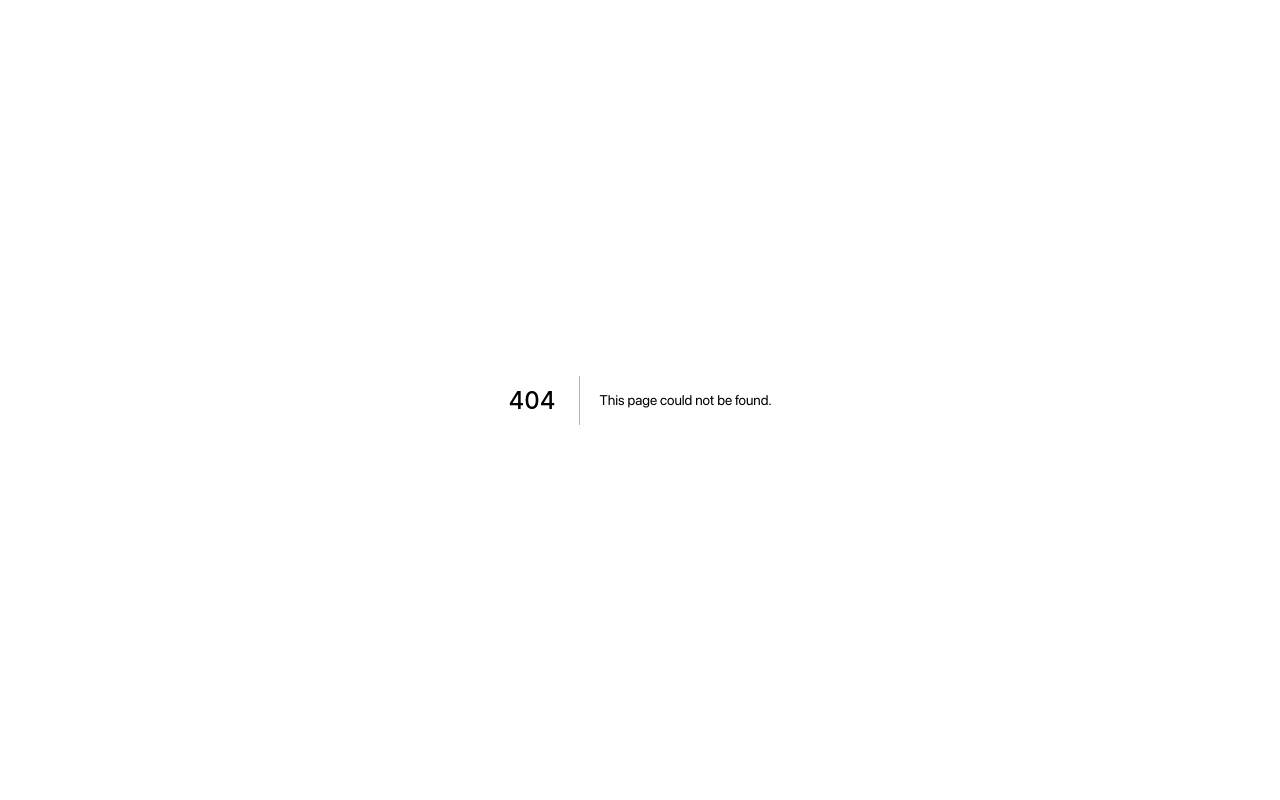
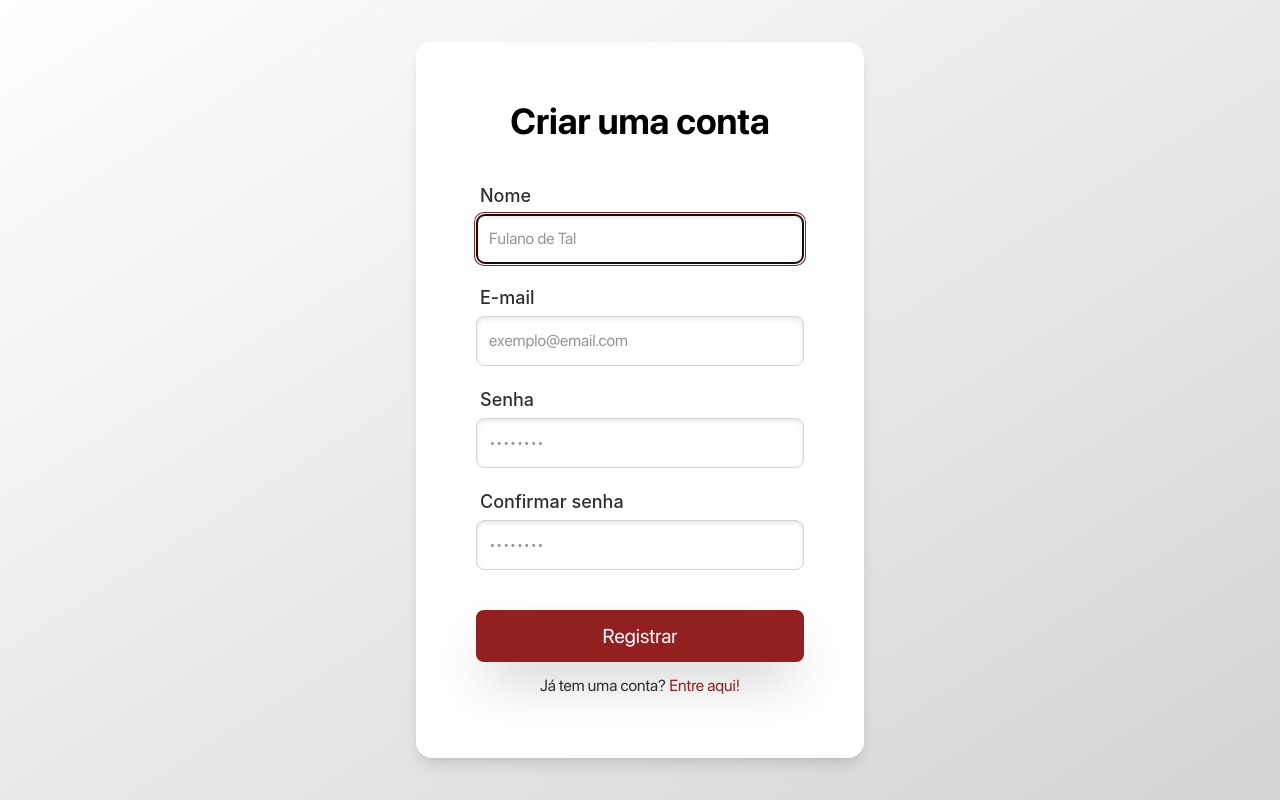
Before and after one commit to OLuizFernando/estudafatec.com, a Next.js app: page /register in a window 1280 px wide. Before the commit this address had no page. Built offline with nearby package versions, Linux system fonts and the light colour scheme; a web font is replaced by a local one.

Commit message:
create `CredentialsForm` component and add it to `/login` and `/register` pages

```diff
--- /dev/null
+++ b/components/CredentialsForm/index.js
@@ -0,0 +1,43 @@
+function CredentialsForm({ title, inputs, buttonText, redirectText }) {
+  return (
+    <>
+      <div className="flex flex-col justify-center items-center bg-white shadow-lg rounded-2xl py-15 px-10 md:p-15 m-5 max-w-md">
+        <h1 className="text-4xl text-center font-bold mb-10">{title}</h1>
+        <form className="flex flex-col">
+          {inputs.map((input) => (
+            <div key={input.id} className="mb-5">
+              <label
+                htmlFor={input.id}
+                className="block mb-1 ps-1 text-lg font-medium text-[#2e2e2e]"
+              >
+                {input.label}
+              </label>
+              <input
+                type={input.type}
+                id={input.id}
+                placeholder={input.placeholder}
+                required={input.required}
+                autoFocus={input.autoFocus}
+                className="border shadow-[inset_0_2px_5px_rgba(0,0,0,0.1)] border-gray-300 text-[#2e2e2e] rounded-lg focus:ring-2 focus:ring-[#922020] focus:border-[#922020] w-full p-3"
+              />
+            </div>
+          ))}
+          <button
+            type="submit"
+            className="text-white shadow-2xl bg-[#922020] hover:bg-red-900 focus:ring-4 focus:outline-none focus:ring-red-300 text-xl rounded-lg p-3 text-center w-full mb-3 mt-5"
+          >
+            {buttonText}
+          </button>
+        </form>
+        <a href={redirectText.href} className="text-[#2e2e2e]">
+          {redirectText.label}{" "}
+          <span className="text-[#922020] hover:underline">
+            {redirectText.linkText}
+          </span>
+        </a>
+      </div>
+    </>
+  );
+}
+
+export default CredentialsForm;
--- /dev/null
+++ b/pages/login/index.js
@@ -0,0 +1,37 @@
+import CredentialsForm from "components/CredentialsForm";
+
+function Login() {
+  return (
+    <>
+      <div className="min-h-screen flex flex-col justify-center items-center bg-gradient-to-br from-white to-neutral-300">
+        <CredentialsForm
+          title="Entrar"
+          inputs={[
+            {
+              label: "E-mail",
+              id: "email",
+              type: "email",
+              placeholder: "exemplo@email.com",
+              required: true,
+            },
+            {
+              label: "Senha",
+              id: "password",
+              type: "password",
+              placeholder: "••••••••",
+              required: true,
+            },
+          ]}
+          buttonText="Entrar na plataforma"
+          redirectText={{
+            label: "Não tem uma conta?",
+            linkText: "Crie uma aqui!",
+            href: "/register",
+          }}
+        />
+      </div>
+    </>
+  );
+}
+
+export default Login;
--- /dev/null
+++ b/pages/register/index.js
@@ -0,0 +1,52 @@
+import CredentialsForm from "components/CredentialsForm";
+
+function Register() {
+  return (
+    <>
+      <div className="min-h-screen flex flex-col justify-center items-center bg-gradient-to-br from-white to-neutral-300">
+        <CredentialsForm
+          title="Criar uma conta"
+          inputs={[
+            {
+              label: "Nome",
+              id: "name",
+              type: "text",
+              placeholder: "Fulano de Tal",
+              required: true,
+              autoFocus: true,
+            },
+            {
+              label: "E-mail",
+              id: "email",
+              type: "email",
+              placeholder: "exemplo@email.com",
+              required: true,
+            },
+            {
+              label: "Senha",
+              id: "password",
+              type: "password",
+              placeholder: "••••••••",
+              required: true,
+            },
+            {
+              label: "Confirmar senha",
+              id: "confirmPassword",
+              type: "password",
+              placeholder: "••••••••",
+              required: true,
+            },
+          ]}
+          buttonText="Registrar"
+          redirectText={{
+            label: "Já tem uma conta?",
+            linkText: "Entre aqui!",
+            href: "/login",
+          }}
+        />
+      </div>
+    </>
+  );
+}
+
+export default Register;
```
